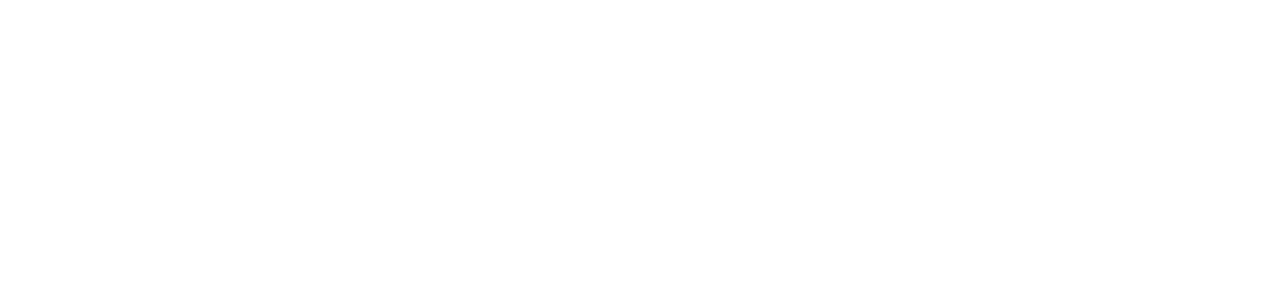
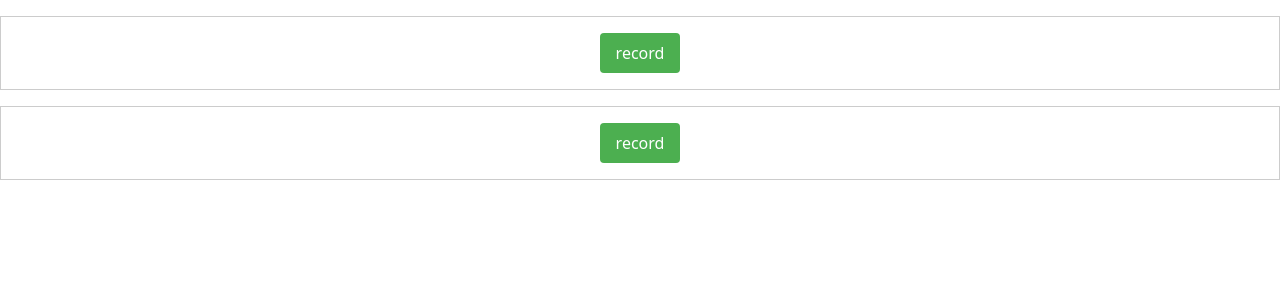
Before and after one commit to hdcola/lexiai, a Vue app: page /test in a window 1280 px wide. Before the commit this address had no page. Shown: the top 300 px of the page. Built offline with nearby package versions, Linux system fonts and the light colour scheme; the HTML template or start-up script is replaced by a standard one.

Commit message:
add audio record poc

```diff
--- /dev/null
+++ b/src/components/poc/AudioRecord.vue
@@ -0,0 +1,105 @@
+<script setup lang="ts">
+import { ref, onUnmounted } from 'vue';
+
+const isRecording = ref(false);
+const audioURL = ref('');
+const errorMsg = ref('');
+let mediaRecorder: MediaRecorder | null = null;
+let audioChunks: Blob[] = [];
+
+const toggleRecording = async () => {
+  try {
+    if (!isRecording.value) {
+      audioChunks = [];
+      // Request audio from the user's microphone
+      const stream = await navigator.mediaDevices.getUserMedia({ audio: true });
+
+      // Safari Compatibility: Safari requires a mimeType to be specified
+      const options = {
+        mimeType: 'audio/mp4'
+      };
+
+      try {
+        mediaRecorder = new MediaRecorder(stream, options);
+      } catch {
+        // Downgrading: if mp4 is not supported, try another format
+        mediaRecorder = new MediaRecorder(stream);
+      }
+
+      mediaRecorder.ondataavailable = (event) => {
+        if (event.data.size > 0) {
+          audioChunks.push(event.data);
+        }
+      };
+
+      mediaRecorder.onstop = () => {
+        const audioBlob = new Blob(audioChunks, {
+          type: mediaRecorder?.mimeType || 'audio/mp4'
+        });
+        if (audioURL.value) {
+          URL.revokeObjectURL(audioURL.value); // Clean up the previous audio
+        }
+        audioURL.value = URL.createObjectURL(audioBlob);
+      };
+
+      mediaRecorder.start(100); // Start recording with a 100ms buffer
+      isRecording.value = true;
+      errorMsg.value = '';
+    } else {
+      mediaRecorder?.stop();
+      // Stop all tracks to prevent memory leaks
+      mediaRecorder?.stream.getTracks().forEach(track => track.stop());
+      mediaRecorder = null;
+      isRecording.value = false;
+    }
+  } catch (error) {
+    errorMsg.value = 'Error recording audio. Please check your microphone settings.';
+    console.error('Recording error:', error);
+    isRecording.value = false;
+  }
+};
+
+// Clean up resources when the component is unmounted
+onUnmounted(() => {
+  if (audioURL.value) {
+    URL.revokeObjectURL(audioURL.value);
+  }
+  if (mediaRecorder?.state === 'recording') {
+    mediaRecorder.stop();
+    mediaRecorder.stream.getTracks().forEach(track => track.stop());
+  }
+});
+</script>
+
+<template>
+    <button @click="toggleRecording">
+      {{ isRecording ? 'stop' : 'record' }}
+    </button>
+    <audio v-if="audioURL" controls :src="audioURL"></audio>
+    <div v-if="errorMsg" class="error">{{ errorMsg }}</div>
+</template>
+
+<style scoped>
+
+button {
+  padding: 0.5rem 1rem;
+  border-radius: 4px;
+  background-color: #4CAF50;
+  color: white;
+  border: none;
+  cursor: pointer;
+}
+
+button:hover {
+  background-color: #45a049;
+}
+
+audio {
+  margin-top: 1rem;
+}
+
+.error {
+  color: #ff4444;
+  margin-top: 0.5rem;
+}
+</style>
--- a/src/router/index.ts
+++ b/src/router/index.ts
@@ -23,6 +23,11 @@
             name: 'register',
             component: RegisterView,
         },
+        {
+            path: '/test',
+            name: 'test',
+            component: () => import('../views/TestView.vue'),
+        }
     ],
 })
 
--- /dev/null
+++ b/src/views/TestView.vue
@@ -0,0 +1,26 @@
+<script setup lang="ts">
+import AudioRecord from '@/components/poc/AudioRecord.vue';
+</script>
+
+<template>
+    <main>
+    <div class="container">
+        <AudioRecord />
+    </div>
+    <div class="container">
+        <AudioRecord />
+    </div>
+    </main>
+</template>
+
+<style scoped>
+.container {
+    display: flex;
+    justify-content: center;
+    align-items: center;
+    flex-direction: column;
+    padding: 1rem;
+    margin-top: 1rem;
+    border: 1px solid #ccc;
+}
+</style>
```
Lines whose indentation alone changed are shown as unchanged.
